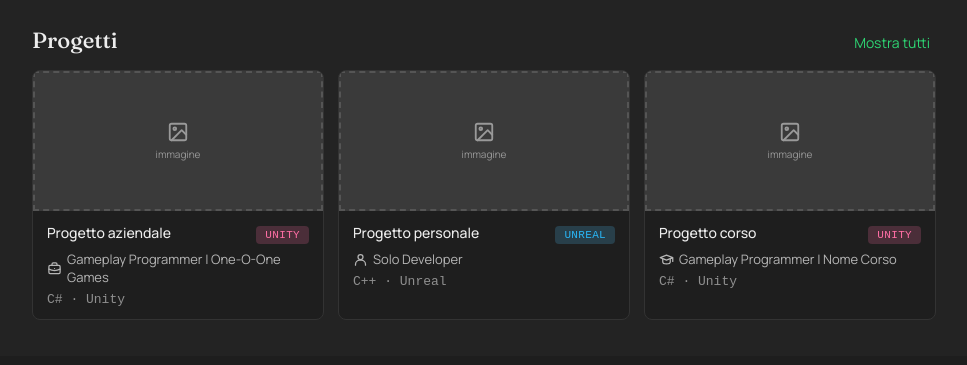
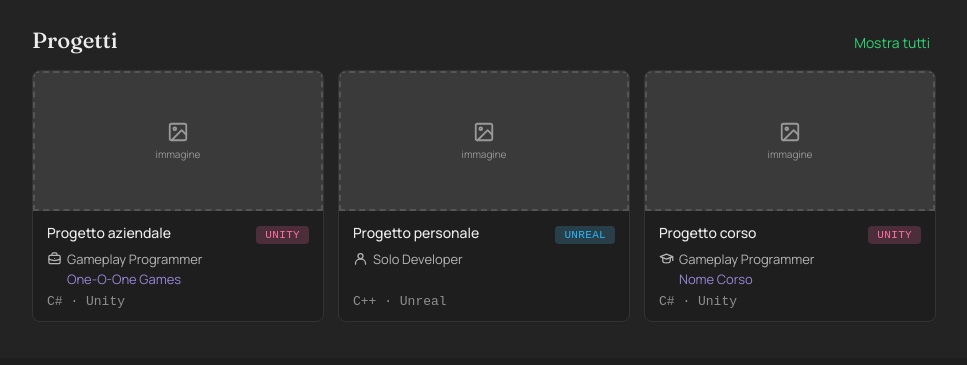
Before and after one commit to camilla-bianca/camilla-bianca.github.io, a React (Vite) app: page / in a window 1280 px wide. Shown: the part 435-800 px from the top of the page, without its empty margins (156-1123 px from the left). Built offline with nearby package versions, Linux system fonts and the light colour scheme.

Commit message:
adjust of project cards

```diff
--- a/src/components/ProjectCard.css
+++ b/src/components/ProjectCard.css
@@ -5,7 +5,8 @@
   position: relative;
   overflow: hidden;
   text-decoration: none;
-  display: block;
+  display: flex;
+  flex-direction: column;
 }
 
 .card-media {
@@ -67,6 +68,9 @@
 
 .card-body {
   padding: 12px 14px;
+  display: flex;
+  flex-direction: column;
+  flex: 1;
 }
 
 .card-title-row {
@@ -103,7 +107,7 @@
 
 .card-origin {
   display: flex;
-  align-items: center;
+  align-items: flex-start;
   gap: 5px;
   color: var(--text-secondary);
   font-size: 13px;
@@ -113,11 +117,23 @@
   width: 15px;
   height: 15px;
   flex-shrink: 0;
+  margin-top: 1px;
+}
+
+.card-origin-text {
+  display: flex;
+  flex-direction: column;
+  gap: 2px;
+}
+
+.card-origin-company {
+  color: var(--accent-secondary);
 }
 
 .card-stack {
   font-family: monospace;
   color: var(--text-muted);
   font-size: 13px;
-  margin-top: 6px;
+  margin-top: auto;
+  padding-top: 6px;
 }
--- a/src/components/ProjectCard.jsx
+++ b/src/components/ProjectCard.jsx
@@ -57,7 +57,10 @@ function ProjectCard({ project }) {
         </div>
         <div className="card-origin">
           {originIcons[project.origin]}
-          {project.role}{project.company ? ` | ${project.company}` : ''}
+          <div className="card-origin-text">
+            <div>{project.role}</div>
+            {project.company && <div className="card-origin-company">{project.company}</div>}
+          </div>
         </div>
         <div className="card-stack">{project.stack}</div>
       </div>
```
